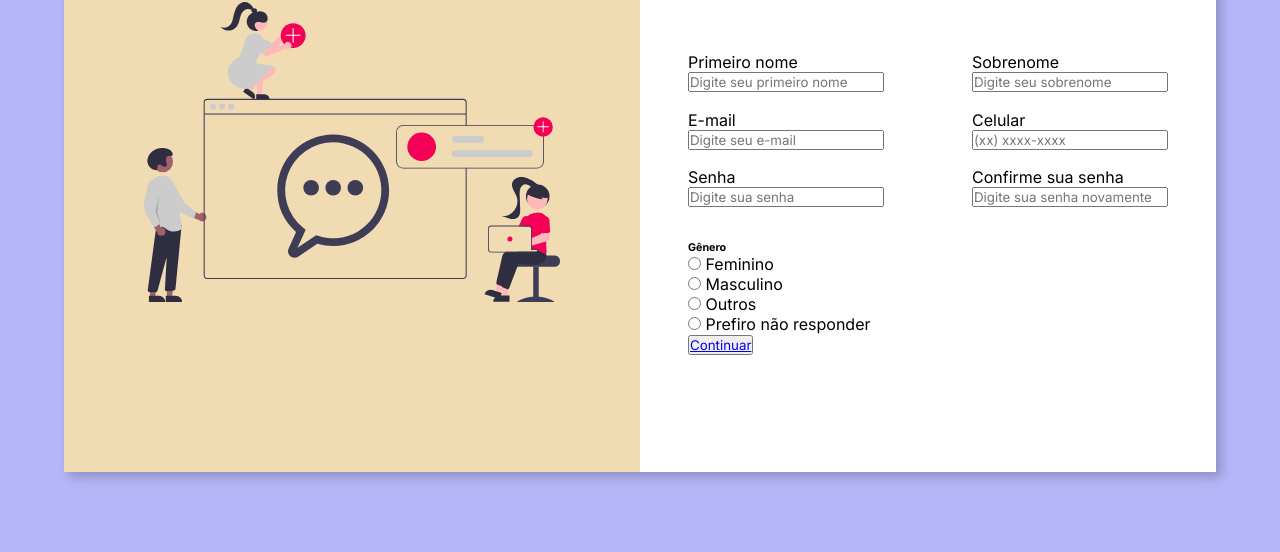
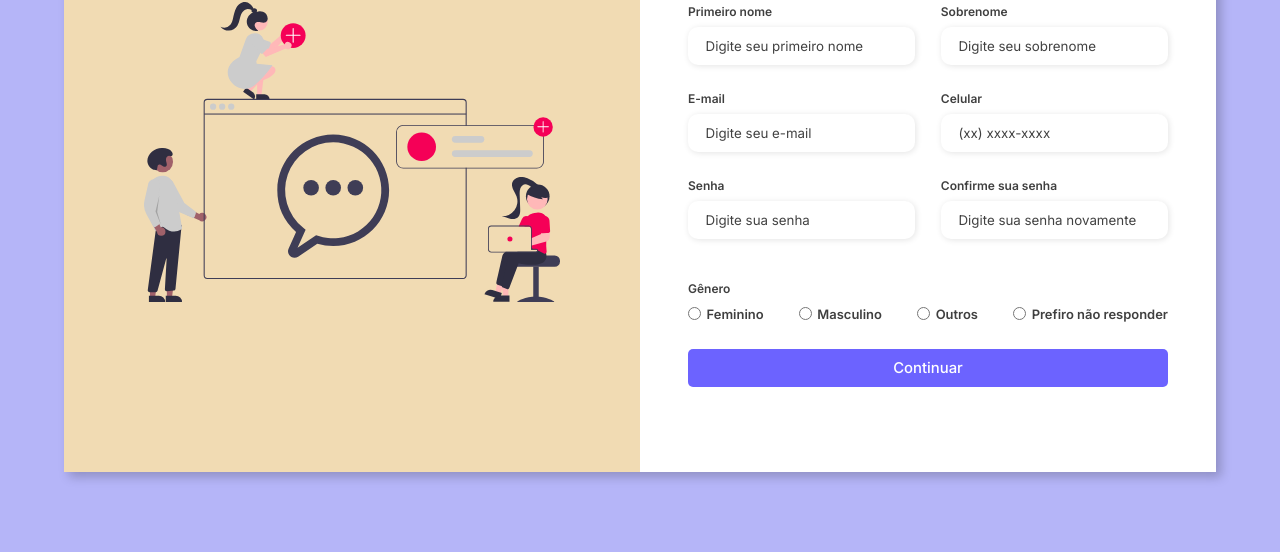
Before and after one commit to agatacrz/form-responsivo, a plain HTML site: page index.html in a window 1280 px wide. Shown: the part 248-800 px from the top of the page. Drawn offline with Linux system fonts and the light colour scheme.

Commit message:
Update style.css

```diff
--- a/assets/css/style.css
+++ b/assets/css/style.css
@@ -47,7 +47,7 @@ body {
 }
 
 .form-header {
-    margin-bottom: 3rem;
+    margin-bottom: 2rem;
     display: flex;
     justify-content: space-between;
 }
@@ -98,3 +98,73 @@ body {
     flex-direction: column;
     margin-bottom: 1.1rem;
 }
+
+.input-box input {
+    margin: 0.5rem 0;
+    padding: 0.7rem 1.1rem;
+    border: none;
+    border-radius: 10px;
+    box-shadow: 1px 1px 6px #0000001c;
+}
+
+.input-box input:hover {
+    background-color: #eeeeee75;
+}
+
+.input-box input:focus-visible {
+    outline: 1px solid #6c63ff;
+}
+
+.input-box label,
+.gender-title h6 {
+    font-size: 0.75rem;
+    font-weight: 600;
+    color: #000000c0;
+}
+
+.input-box input::placeholder {
+    color: #000000be;
+}
+
+.gender-group {
+    display: flex;
+    justify-content: space-between;
+    margin-top: 0.62rem;
+    padding: 0 0 .5rem;
+}
+
+.gender-input {
+    display: flex;
+    align-items: center;
+}
+
+.gender-input input {
+    margin-right: 0.35rem;
+}
+
+.gender-input label {
+    font-size: 0.81rem;
+    font-weight: 600;
+    color: #000000c0;
+}
+
+.continue-button button {
+    width: 100%;
+    margin-top: 1.2rem;
+    border: none;
+    background-color: #6c63ff;
+    padding: 0.62rem;
+    border-radius: 5px;
+    cursor: pointer;
+}
+
+.continue-button button:hover {
+    background-color: #6b63fff1;
+}
+
+.continue-button button a {
+    text-decoration: none;
+    font-size: 0.93rem;
+    font-weight: 500;
+    color: #fff;
+}
```
